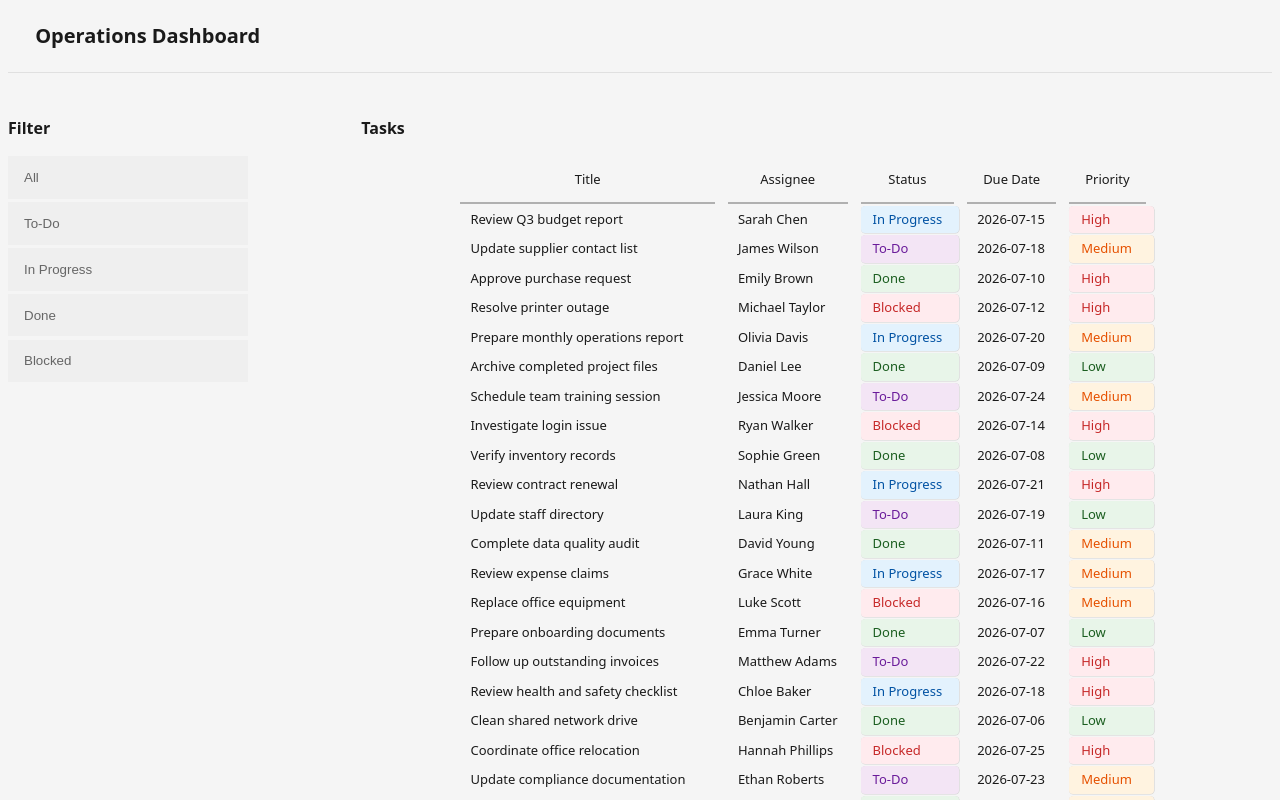
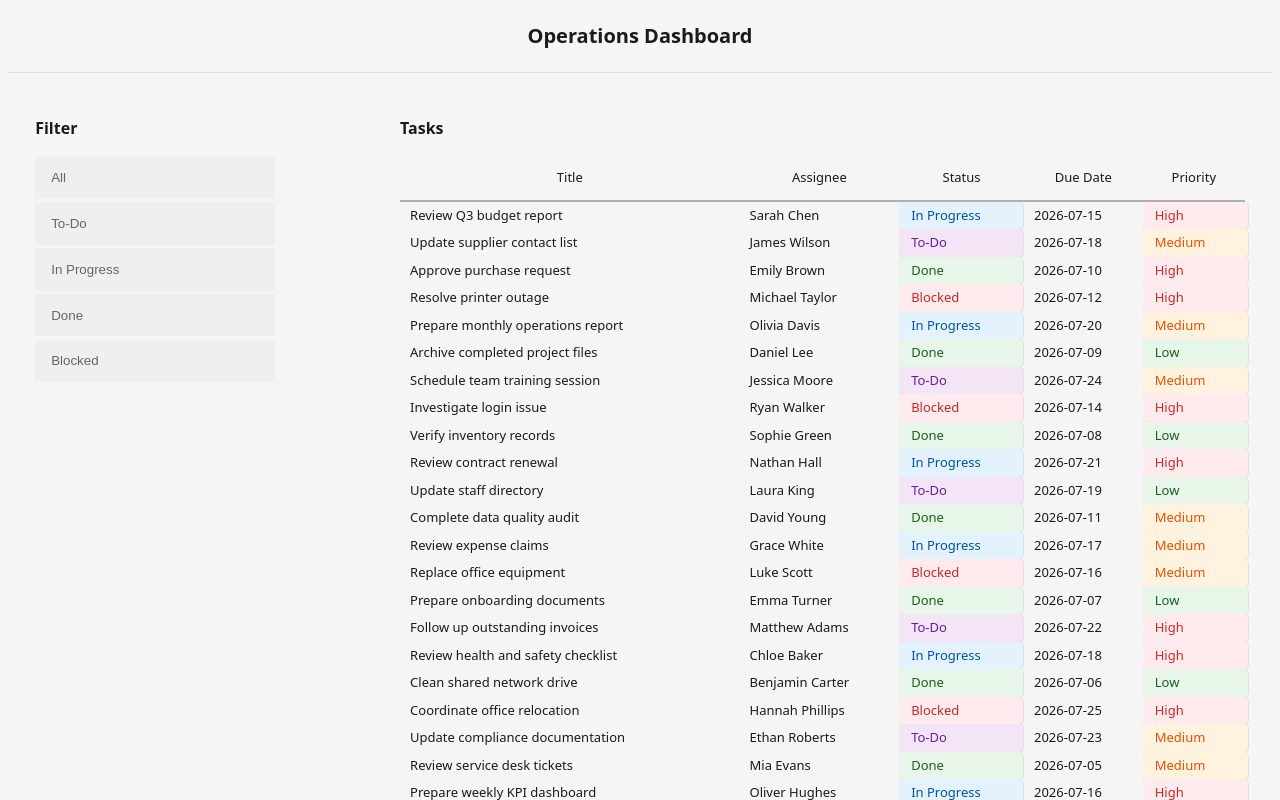
Before and after one commit to syntaxmonkey2px-8001/operations-dashboard, a React (Vite) app: page / in a window 1280 px wide. Shown: the top 800 px of the page. Built offline with nearby package versions, Linux system fonts and the light colour scheme.

Commit message:
Refactor styles in app.scss and taskTable.scss for improved layout and consistency

```diff
--- a/src/styles/app.scss
+++ b/src/styles/app.scss
@@ -12,12 +12,13 @@ html{
     /*(dashboard doesn't need to go wider)*/
 
     display: grid;
-    grid-template-areas: ' header header header'
-        'aside main main ';
+    grid-template-areas: ' header header header header'
+        'aside main main main';
 }
 
 h1 {
     font-size: 1.25rem;
+    text-align: center;
 }
 
 h2,
@@ -47,15 +48,12 @@ aside {
     grid-area: aside;
     width: 240px;
     text-align: left;
-    padding: variables.$padding-default 0;
-
+    padding: variables.$padding-default;
 
     .button-wrapper {
         display: flex;
         flex-direction: column;
         gap: .2em;
-
-
 
         button {
             color: #666666;
@@ -77,6 +75,7 @@ aside {
             .active {
                 color: variables.$accent;
                 border-left: 4px solid variables.$accent;
+
             }
 
 
--- a/src/styles/taskTable.scss
+++ b/src/styles/taskTable.scss
@@ -21,19 +21,27 @@ $badge-low-text: #1b5e20;
 
 $border-strong: #b0b0b0;
 
+$table-fs-default: 13px;
+$table-fs-s: 11px;
+
+$font-weight-strong: 500;
+
+$badge-padding: 4px 12px;
+
+
 @mixin badge-style($background, $text-color) {
     background-color: $background;
     color: $text-color;
-    font-size: 13px;
-    font-weight: 500;
+    font-size: $table-fs-default;
+    font-weight: $font-weight-strong;
     display: inline-block;
-    padding: 4px 12px;
+    padding: $badge-padding;
     border-radius: 4px;
     box-shadow: .3px .3px .3px .3px lightgray;
     width: 80%;
 
     @media(max-width:768px) {
-        font-size: 11px;
+        font-size: $table-fs-s;
     }
 }
 
@@ -43,10 +51,11 @@ main {
     padding: variables.$padding-default;
 
     table {
-        margin-inline: auto;
-        border-spacing: 13px 2px;
-        font-size: 13px;
+        margin-inline: 0;
+        width: 100%;
 
+        font-size: $table-fs-default;
+        border-collapse: collapse;
 
         .hidden {
             display: none;
@@ -58,17 +67,16 @@ main {
         }
 
         th {
-            font-weight: 500;
+            font-weight: $font-weight-strong;
             border-bottom: 2px solid $border-strong; // Spec: #b0b0b0 (border-strong)
             padding: 12px 16px;
         }
 
         tbody {
             tr {
-                // padding: variables.$padding-table;
 
                 &:hover {
-                    background-color: variables.$background;
+                    background-color: variables.$background-accent;
                 }
 
 
@@ -112,12 +120,19 @@ main {
     }
 }
 
+@media(min-width:769px) and (max-width:1023px) {
+    main {
+        table {
+            margin-inline: auto;
+        }
+    }
+}
+
 @media(max-width:768px) {
 
     main {
         min-width: 587px;
         font-size: smaller;
-        // padding: variables.$padding-none;
 
         table {
             margin: 0;
```
